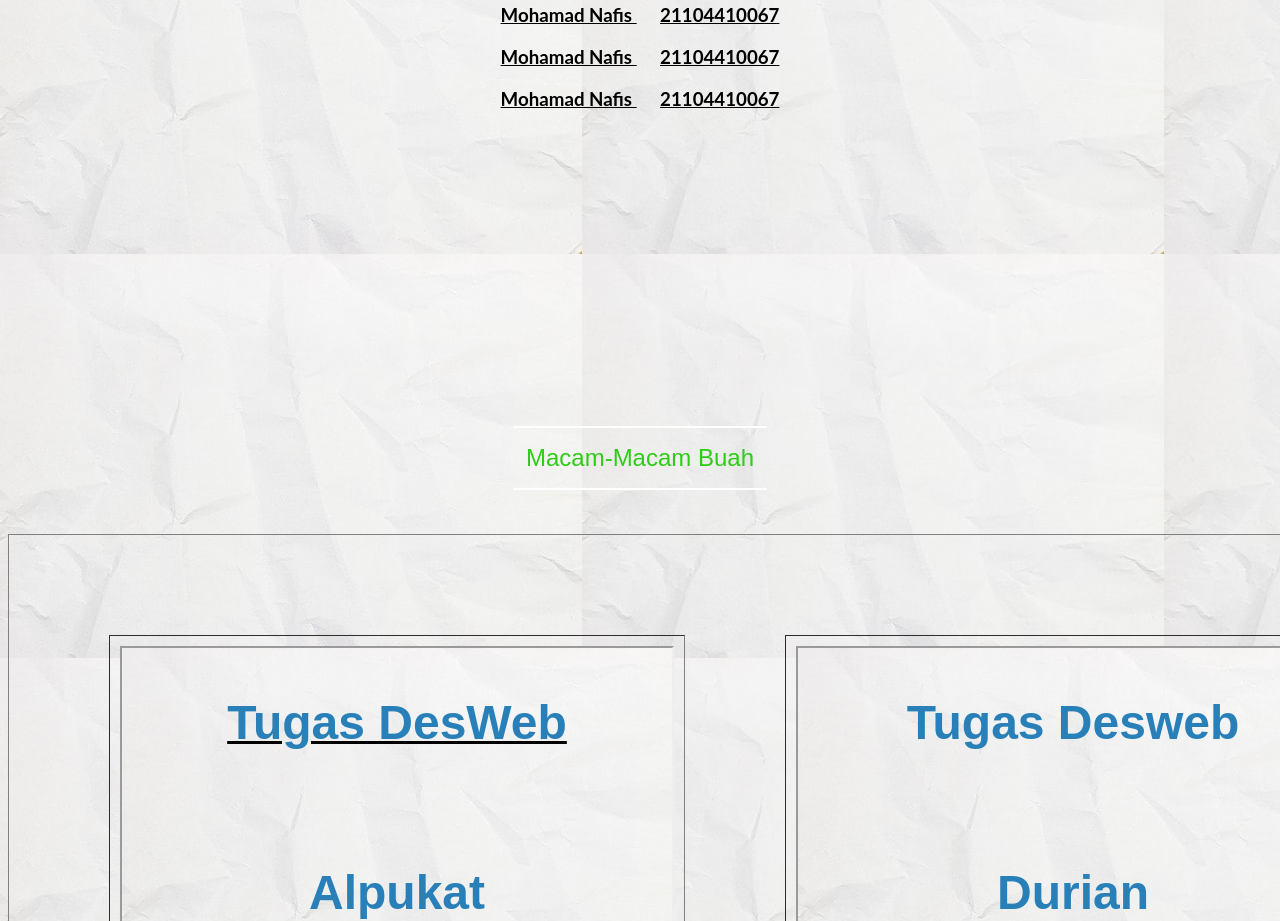
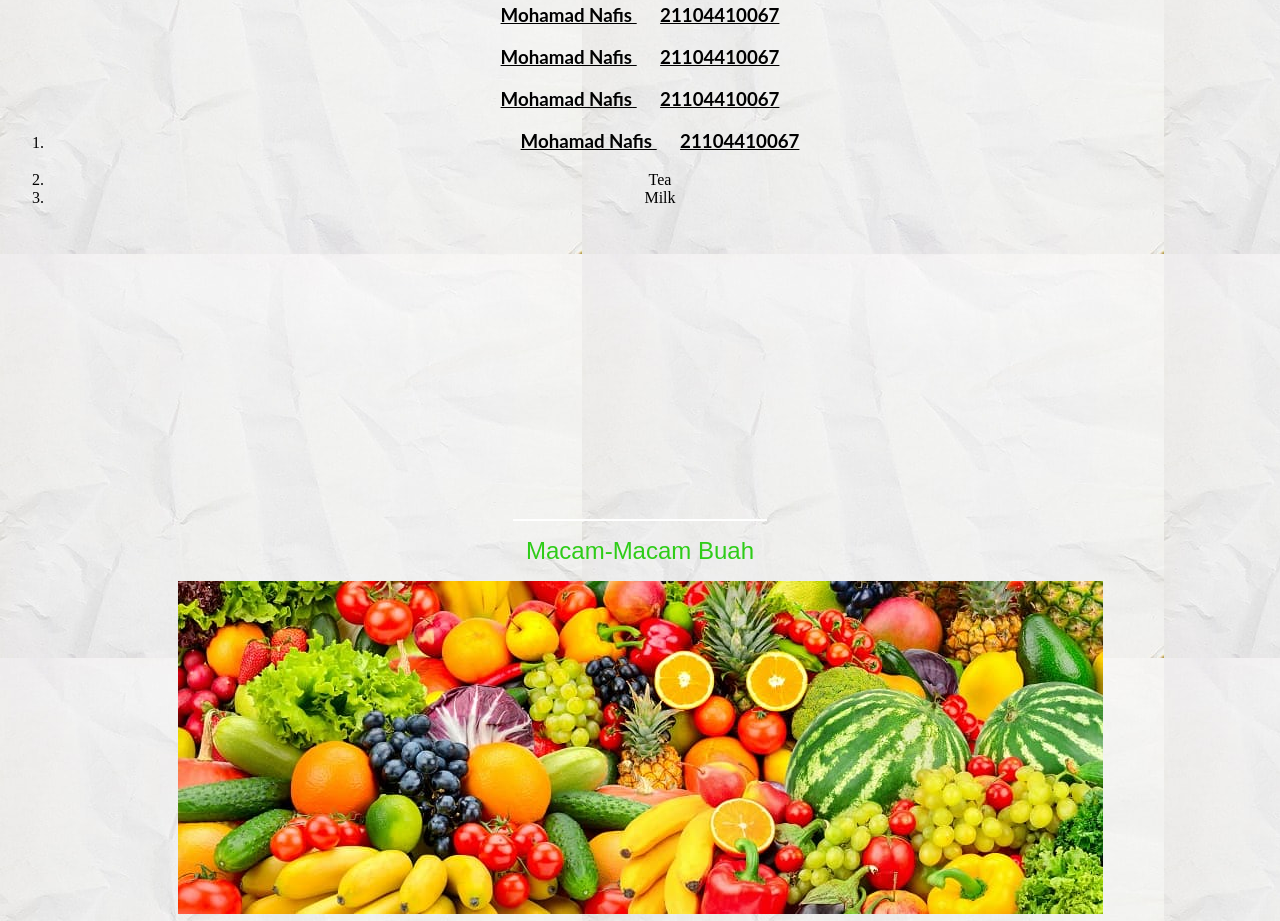
Before and after one commit to Nafis100801/Desweb_htmlOnly, a plain HTML site: page Desain Web html only/index.html in a window 1280 px wide. Shown: the part 554-1475 px from the top of the page. Drawn offline with Linux system fonts and the light colour scheme.

Commit message:
penambahan banner

```diff
--- a/Desain Web html only/index.html
+++ b/Desain Web html only/index.html
@@ -69,6 +69,22 @@
                 <font face="Lato" color="#000">21104410067</font>
             </a>
         </h3>
+        <div align="center">
+            <ol type="1" align="center">
+                <li>
+                    <h3>
+                        <a href="#">
+                            <font face="Lato" color="#000">Mohamad Nafis</font>
+                        </a>&nbsp;&nbsp;&nbsp;&nbsp;
+                        <a href="#">
+                            <font face="Lato" color="#000">21104410067</font>
+                        </a>
+                    </h3>
+                </li>
+                <li>Tea</li>
+                <li>Milk</li>
+            </ol>
+        </div>
     </div>
 
 
@@ -80,6 +96,15 @@
         <p align="center">
             <font face="sans-serif" color="#2ecc17" size="5.5">Macam-Macam Buah</font>
         </p>
+        <!--img map-->
+        <div id="imgmap">
+            <center><img src="gambar/buah.jpg" alt="Workplace" usemap="#workmap"></center>
+
+            <map name="workmap">
+                <area shape="rect" coords="250,172,280,250" alt="Anggur" href="anggur.html">
+                <area shape="rect" coords="290,172,333,250" alt="Jeruk" href="jeruk.html">
+            </map>
+        </div>
         <hr color="#fff" width="20%">
         <br><br>
         <table border="1" solid="black" align="center" cellspacing="100" cellpadding="10">
```
Also changed, not shown: Desain Web html only/gambar/buah.jpg (added).
